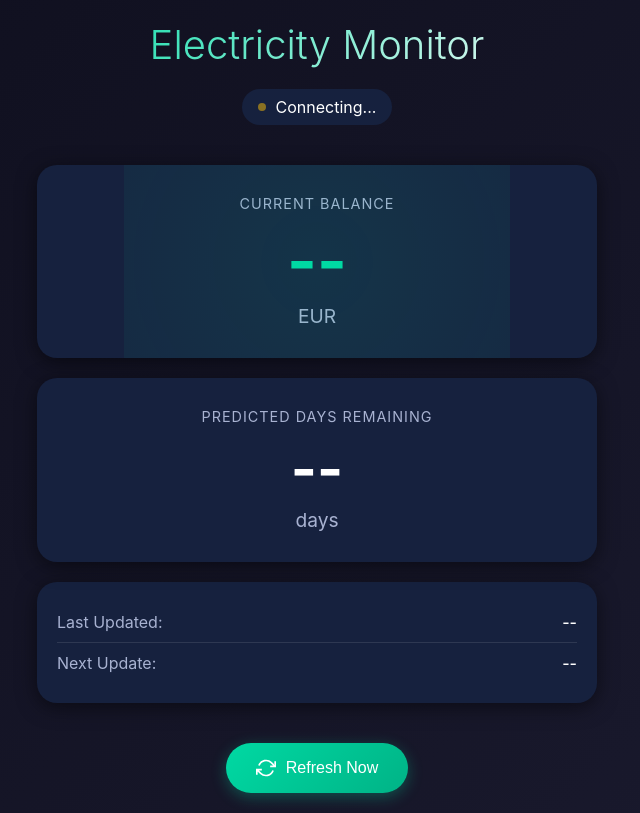
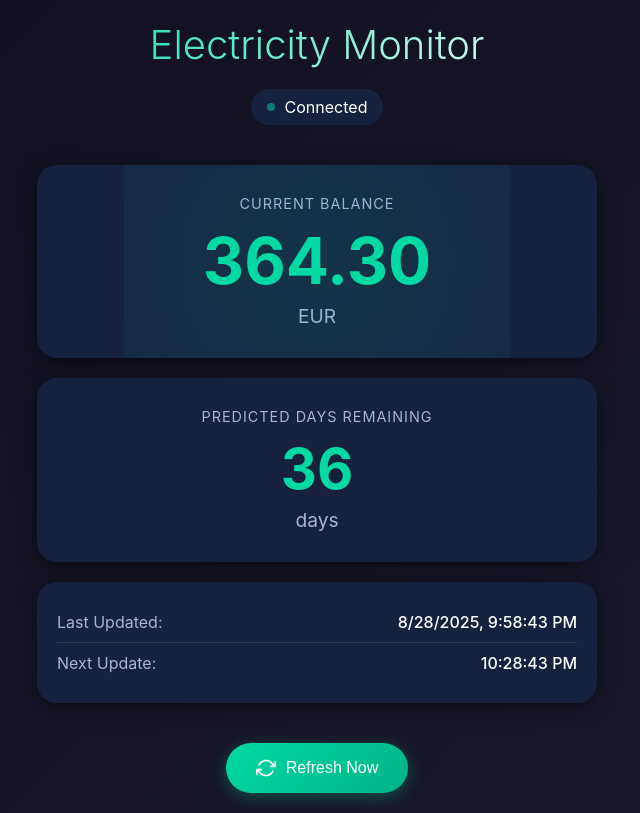
Before and after one commit to Pyxyll/FYEI, a website: page public/index.html in a window 1280 px wide. Shown: the whole page, without its empty margins (323-963 px from the left). Drawn offline with Linux system fonts and the light colour scheme.

Commit message:
Fix JavaScript file reference from app-static.js to app.js

```diff
--- a/public/index.html
+++ b/public/index.html
@@ -55,6 +55,6 @@
         </footer>
     </div>
 
-    <script src="/app-static.js"></script>
+    <script src="/app.js"></script>
 </body>
 </html>
```
